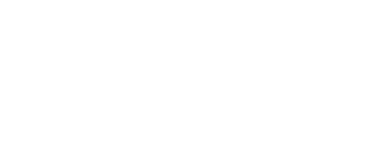
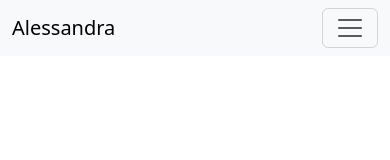
Before and after one commit to Alex-346/sc-advanced-tools-homework, a plain HTML site: page about.html in a window 390 px wide. Drawn offline with nearby package versions, Linux system fonts and the light colour scheme.

Commit message:
Added nav bar to about page

```diff
--- a/about.html
+++ b/about.html
@@ -9,6 +9,32 @@
   <script src="https://cdn.jsdelivr.net/npm/bootstrap@5.3.3/dist/js/bootstrap.bundle.min.js" integrity="sha384-YvpcrYf0tY3lHB60NNkmXc5s9fDVZLESaAA55NDzOxhy9GkcIdslK1eN7N6jIeHz" crossorigin="anonymous"></script>
 </head>
 <body>
+  <nav class="navbar fixed-top navbar-expand-lg bg-body-tertiary">
+      <div class="container-fluid">
+        <a class="navbar-brand" href="index.html">Alessandra</a>
+        <button
+          class="navbar-toggler"
+          type="button"
+          data-bs-toggle="collapse"
+          data-bs-target="#navbarNavAltMarkup"
+          aria-controls="navbarNavAltMarkup"
+          aria-expanded="false"
+          aria-label="Toggle navigation"
+        >
+          <span class="navbar-toggler-icon"></span>
+        </button>
+        <div class="collapse navbar-collapse" id="navbarNavAltMarkup">
+          <div class="navbar-nav">
+            <a class="nav-link active" aria-current="page" href="index.html"
+              >Home</a>
+            <a class="nav-link" href="about.html">About me</a>
+            <a class="nav-link" href="about.html#contact">Contact me</a>
+          </div>
+        </div>
+      </div>
+    </nav>
+
+
 
 </body>
 </html>
```
